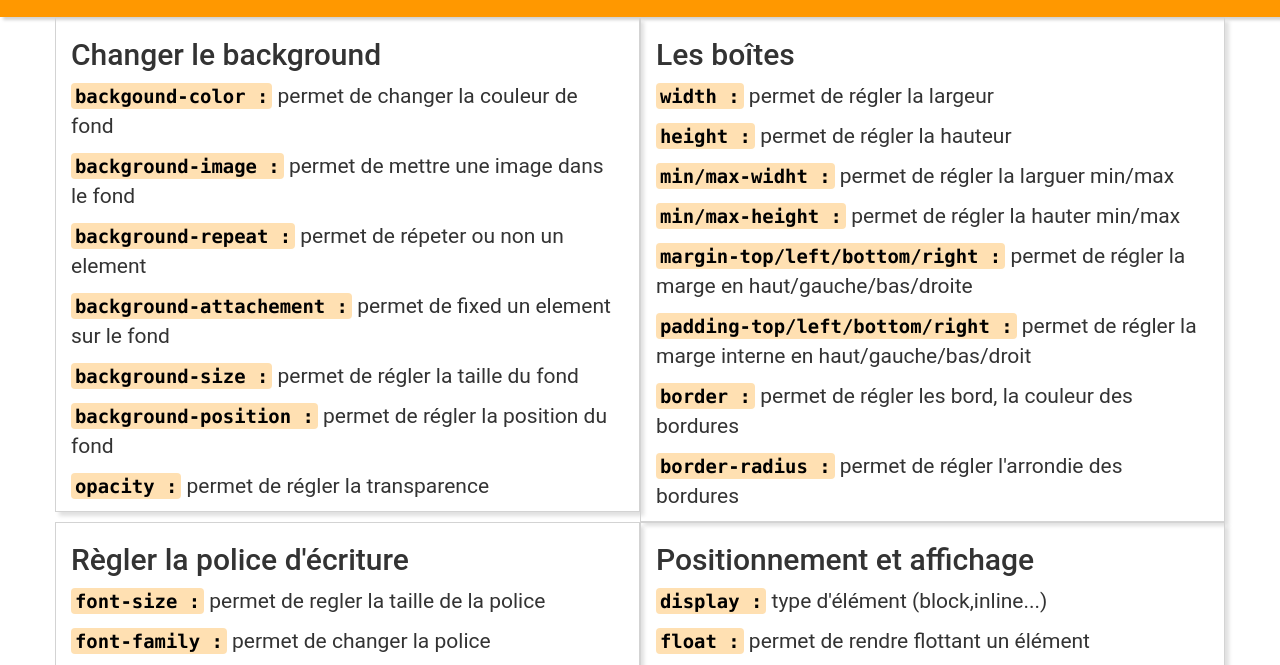
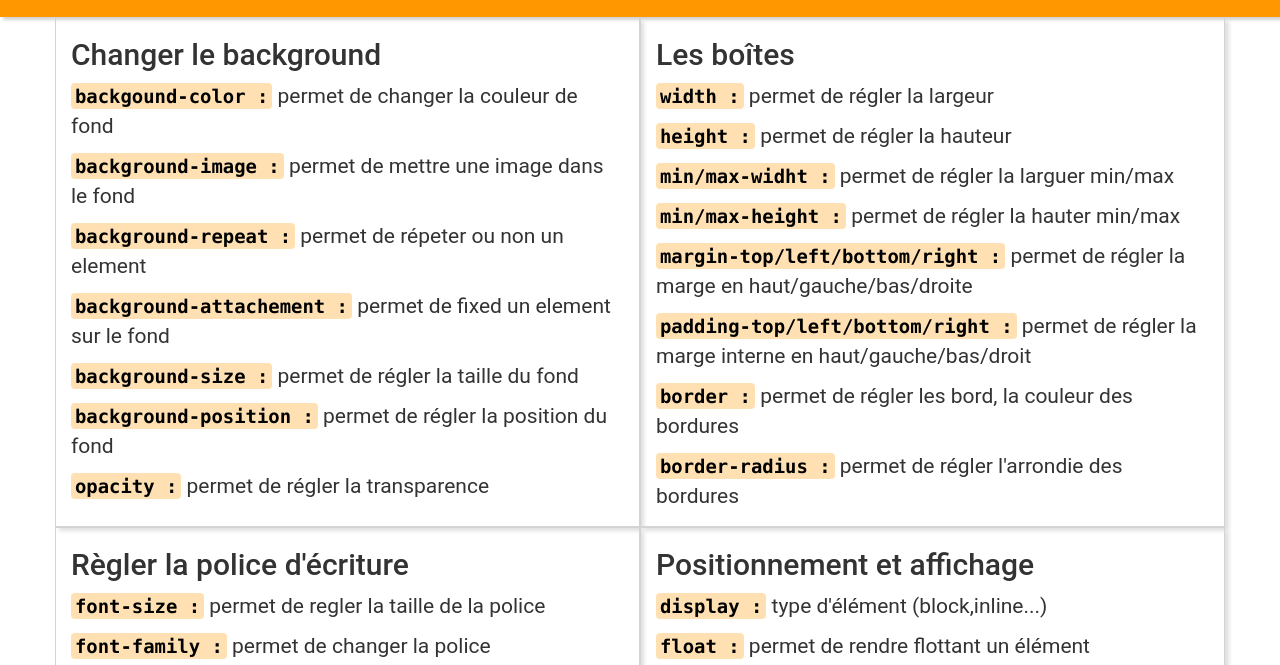
Before and after one commit to akvince/chcss, a plain HTML site: page index.html in a window 1280 px wide. Shown: the part 83-748 px from the top of the page. Drawn offline with Linux system fonts and the light colour scheme.

Commit message:
changement de la taille des section

```diff
--- a/style.css
+++ b/style.css
@@ -20,16 +20,16 @@ header {
   height: 100px;
   box-shadow: 3px 3px 3px lightgray;
 }
-
 section {
   border: 1px solid lightgray;
   box-shadow: 4px 4px 4px #E0E0E0;
+  height: 510px;
 }
 code {
   background-color: #FFE0B2;
   color: black;
   font-weight: bold;
 }
-footer{
+footer {
   text-align: right;
 }
```
Also changed, not shown: mobile.css (deleted).
